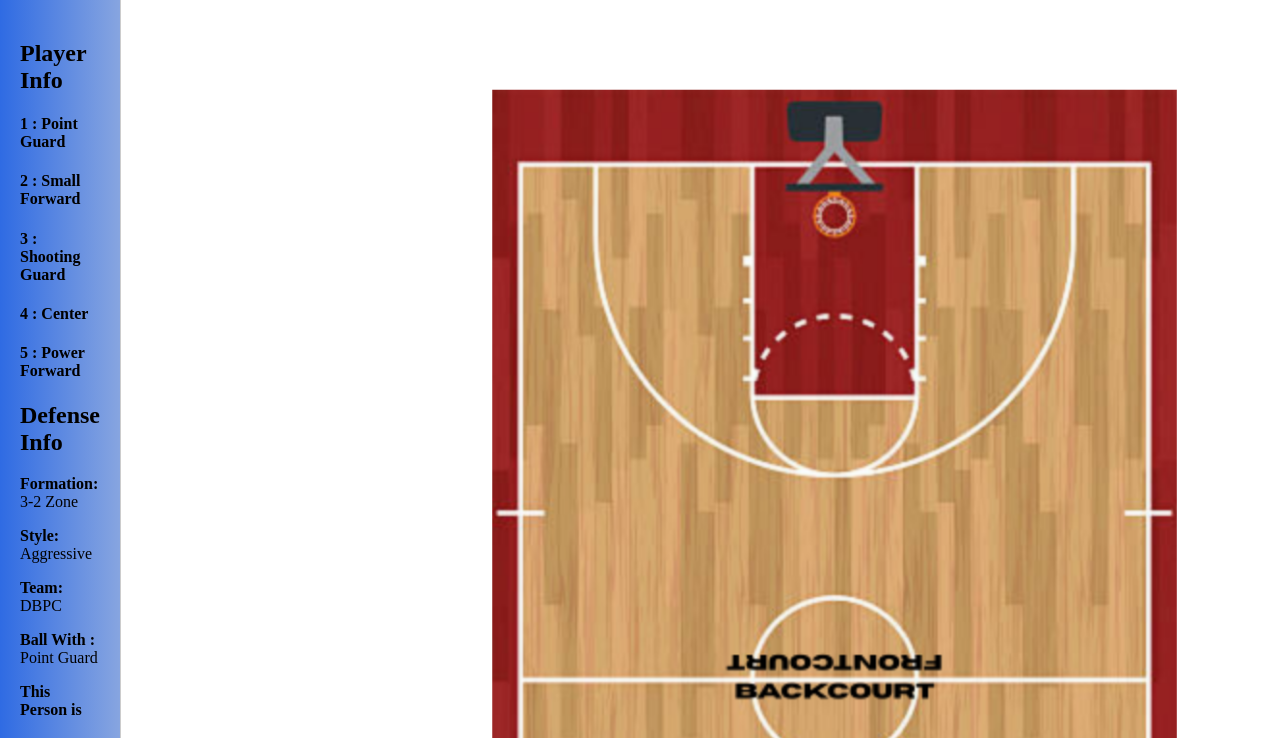
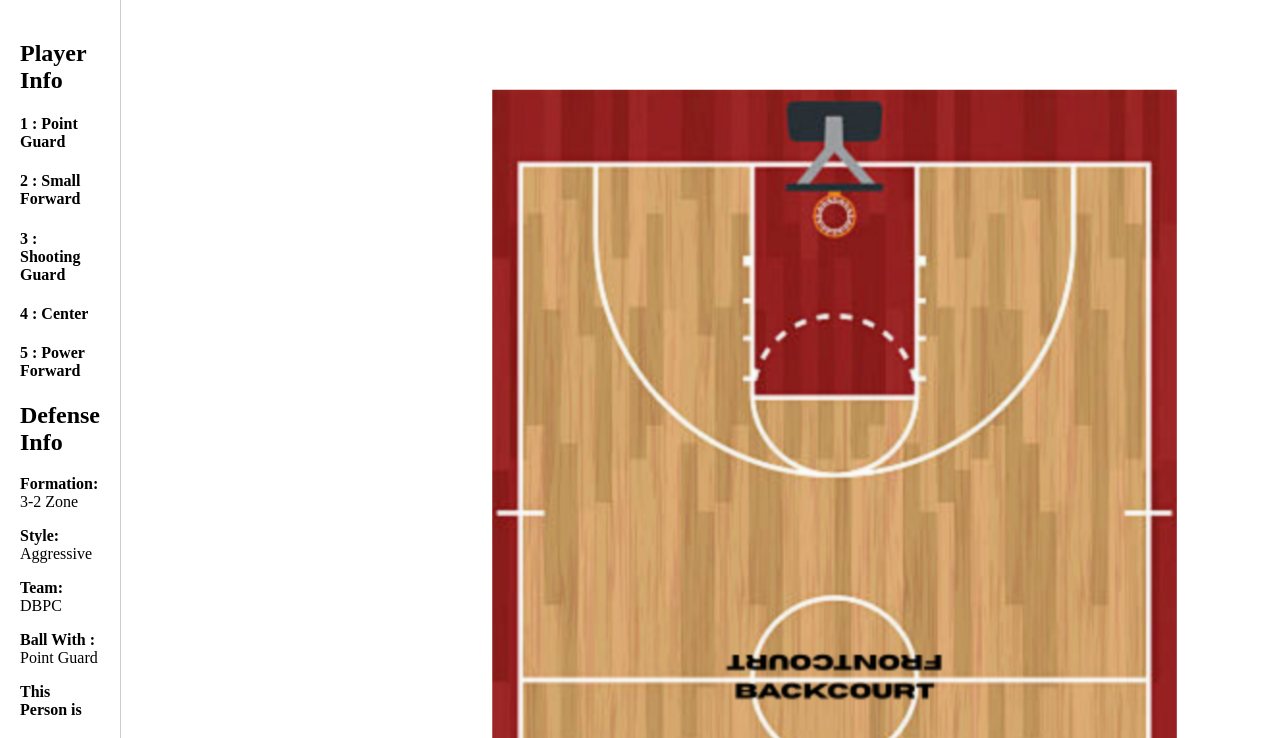
Before and after one commit to Prajwal-K7/SWiSH, a plain HTML site: page index.html in a window 1280 px wide. Shown: the top 738 px of the page. Drawn offline with Linux system fonts and the light colour scheme; a web font is replaced by a local one.

Commit message:
Update styles.css

```diff
--- a/styles.css
+++ b/styles.css
@@ -24,7 +24,7 @@ html, body {
   /* Sidebar panel on the left */
   #sidePanel {
     width: 250px;
-    background: linear-gradient(to right, #2f6be3, #87a5e0);
+    background-color: transparent;
     padding: 20px;
     box-sizing: border-box;
     border-right: 1px solid #ccc;
```
